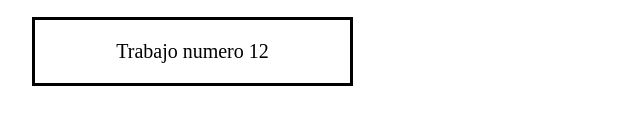
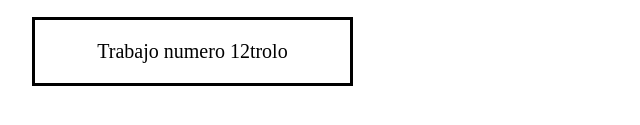
Before and after one commit to espaidersito/plataformas-moviles-entregas, a plain HTML site: page index.html in a window 1280 px wide. Shown: the part 355-480 px from the top of the page, 106-746 px from the left. Drawn offline with Linux system fonts and the light colour scheme.

Commit message:
Update index.html

```diff
--- a/index.html
+++ b/index.html
@@ -57,7 +57,7 @@
        <a href="tp-7/"> Trabajo numero 7</a>
        <a href="tp-8/"> Trabajo numero 8</a>
        <a href="tp-11/">Trabajo numero 11</a>
-       <a href="tp-12/">Trabajo numero 12</a>
+       <a href="tp-12/">Trabajo numero 12trolo</a>
     </ul>
 </body>
 </html>
```
